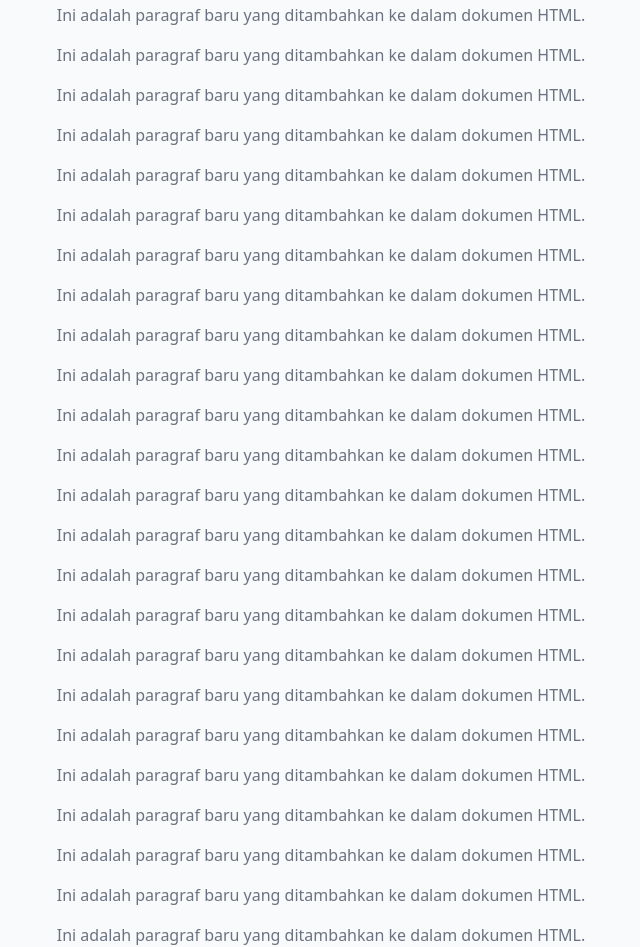
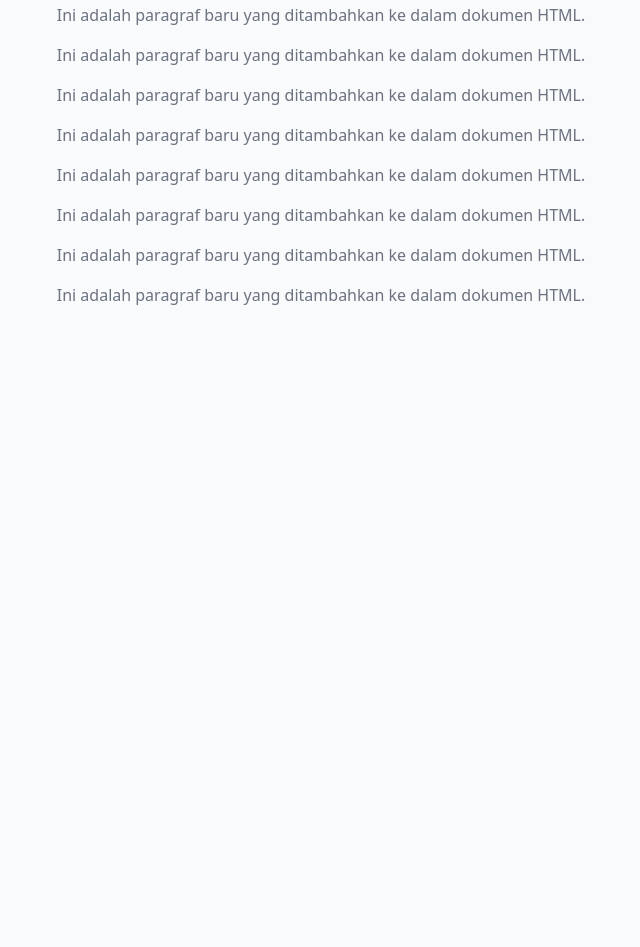
Before and after one commit to MyWebR/PENGHIJAUAN, a plain HTML site: page index2.html in a window 1280 px wide. Shown: the part 4471-5418 px from the top of the page, without its empty margins (319-959 px from the left). After the commit the page ends 4778 px from the top, so only its background shows below. Drawn offline with nearby package versions, Linux system fonts and the light colour scheme.

Commit message:
Remove duplicate paragraphs from index2.html for cleaner content

```diff
--- a/index2.html
+++ b/index2.html
@@ -257,54 +257,5 @@
      <p class="text-center text-gray-500 mt-4">
           Ini adalah paragraf baru yang ditambahkan ke dalam dokumen HTML.
      </p>
-     <p class="text-center text-gray-500 mt-4">
-          Ini adalah paragraf baru yang ditambahkan ke dalam dokumen HTML.
-     </p>
-     <p class="text-center text-gray-500 mt-4">
-          Ini adalah paragraf baru yang ditambahkan ke dalam dokumen HTML.
-     </p>
-     <p class="text-center text-gray-500 mt-4">
-          Ini adalah paragraf baru yang ditambahkan ke dalam dokumen HTML.
-     </p>
-     <p class="text-center text-gray-500 mt-4">
-          Ini adalah paragraf baru yang ditambahkan ke dalam dokumen HTML.
-     </p>
-     <p class="text-center text-gray-500 mt-4">
-          Ini adalah paragraf baru yang ditambahkan ke dalam dokumen HTML.
-     </p>
-     <p class="text-center text-gray-500 mt-4">
-          Ini adalah paragraf baru yang ditambahkan ke dalam dokumen HTML.
-     </p>
-     <p class="text-center text-gray-500 mt-4">
-          Ini adalah paragraf baru yang ditambahkan ke dalam dokumen HTML.
-     </p>
-     <p class="text-center text-gray-500 mt-4">
-          Ini adalah paragraf baru yang ditambahkan ke dalam dokumen HTML.
-     </p>
-     <p class="text-center text-gray-500 mt-4">
-          Ini adalah paragraf baru yang ditambahkan ke dalam dokumen HTML.
-     </p>
-     <p class="text-center text-gray-500 mt-4">
-          Ini adalah paragraf baru yang ditambahkan ke dalam dokumen HTML.
-     </p>
-     <p class="text-center text-gray-500 mt-4">
-          Ini adalah paragraf baru yang ditambahkan ke dalam dokumen HTML.
-     </p>
-     <p class="text-center text-gray-500 mt-4">
-          Ini adalah paragraf baru yang ditambahkan ke dalam dokumen HTML.
-     </p>
-     <p class="text-center text-gray-500 mt-4">
-          Ini adalah paragraf baru yang ditambahkan ke dalam dokumen HTML.
-     </p>
-     <p class="text-center text-gray-500 mt-4">
-          Ini adalah paragraf baru yang ditambahkan ke dalam dokumen HTML.
-     </p>
-     <p class="text-center text-gray-500 mt-4">
-          Ini adalah paragraf baru yang ditambahkan ke dalam dokumen HTML.
-     </p>
-     <p class="text-center text-gray-500 mt-4">
-          Ini adalah paragraf baru yang ditambahkan ke dalam dokumen HTML.
-     </p>
-
 </body>
 </html>
```
